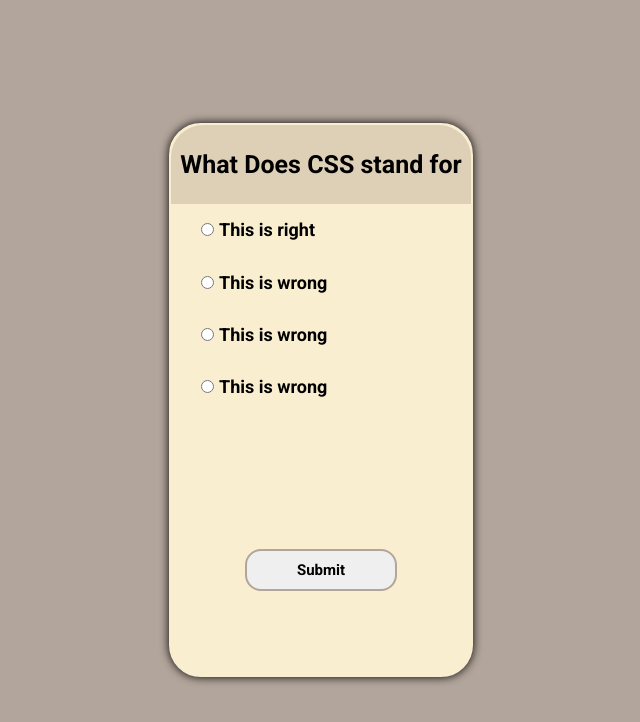
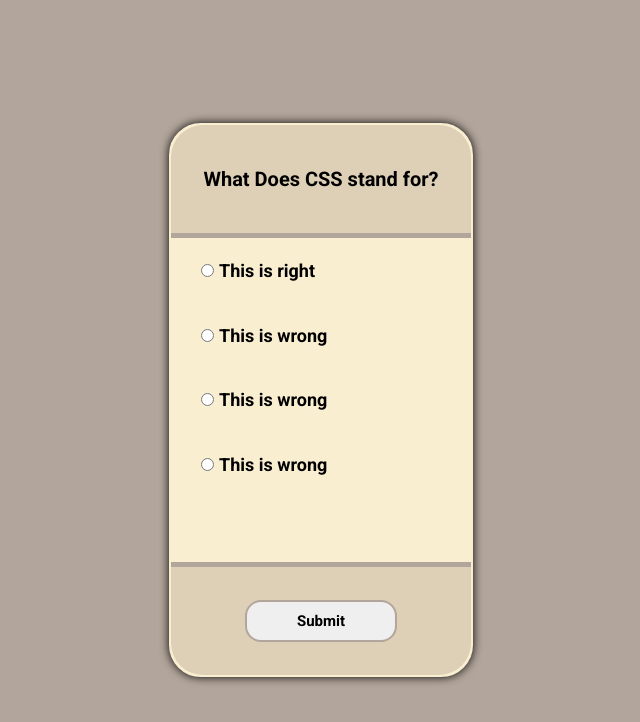
Before and after one commit to Ameer2000Mzori/Quiz-App, a website built with webpack: page src/index.html in a window 1280 px wide. Shown: the whole page, without its empty margins (319-959 px from the left). Built offline with nearby package versions, Linux system fonts and the light colour scheme.

Commit message:
some styling fix, added styling to button.

```diff
--- a/src/index.html
+++ b/src/index.html
@@ -21,7 +21,7 @@
     <header class="header">
       <div class="head">
         <div class="quastion-Text-Wrap">
-          <h1 class="quastion-Text">What Does CSS stand for</h1>
+          <h1 class="quastion-Text">What Does CSS stand for?</h1>
         </div>
         <div class="quastions-Wrap">
           <ul>
--- a/src/style.scss
+++ b/src/style.scss
@@ -34,7 +34,7 @@ body {
     border: solid $colorOne 2px;
 
     .quastion-Text-Wrap {
-      height: 15%;
+      height: 25%;
       width: 100%;
       display: flex;
       text-align: center;
@@ -42,15 +42,20 @@ body {
       justify-content: center;
       border-radius: 2rem 2rem 0 0;
       background-color: $colorTwo;
+      border: solid $colorThree 5px;
+      border-left: none;
+      border-right: none;
+      border-top: none;
 
       .quastion-Text {
-        font-size: 25px;
+        font-size: 20px;
         font-family: $fontOne;
+        max-width: 80%;
       }
     }
 
     .quastions-Wrap {
-      height: 50%;
+      height: 75%;
       width: 100%;
       text-align: center;
       align-items: center;
@@ -93,13 +98,19 @@ body {
     }
 
     .button-Wrap {
-      height: 40%;
+      height: 25%;
       width: 100%;
       text-align: center;
       align-items: center;
       display: flex;
       flex-direction: column;
       justify-content: center;
+      background-color: $colorTwo;
+      border-radius: 0 0 2rem 2rem;
+      border: solid $colorThree 5px;
+      border-bottom: none;
+      border-left: none;
+      border-right: none;
 
       .submit-Btn {
         padding: 10px 50px;
@@ -112,7 +123,7 @@ body {
       }
 
       .submit-Btn:hover {
-        border: solid $colorTwo 5px;
+        border: solid $colorOne 5px;
         background-color: $colorThree;
         color: $colorOne;
         transform: scale(1.1);
@@ -122,6 +133,7 @@ body {
         transform: scale(0.9);
         background-color: white;
         color: $colorTwo;
+        border: solid $colorThree 5px;
       }
     }
   }
```
Also changed, not shown: src/style.css, 1 other file.
